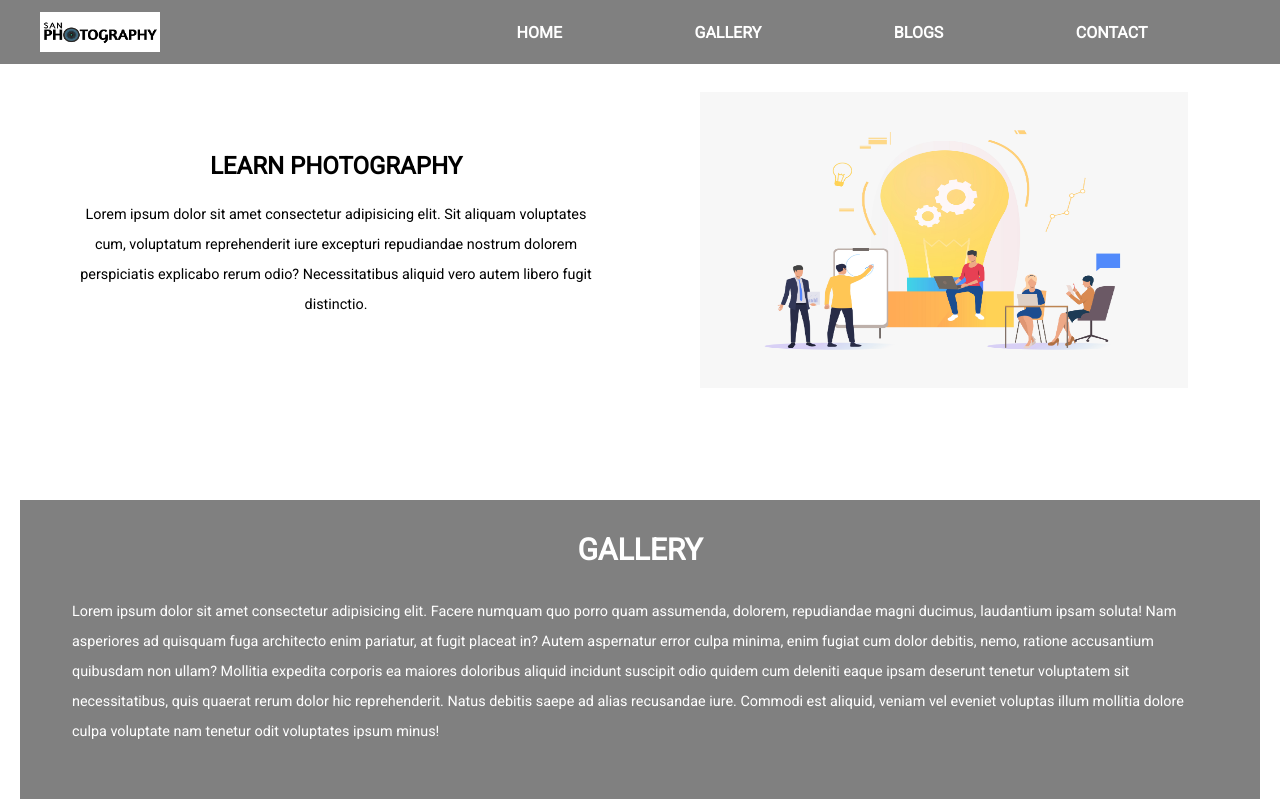
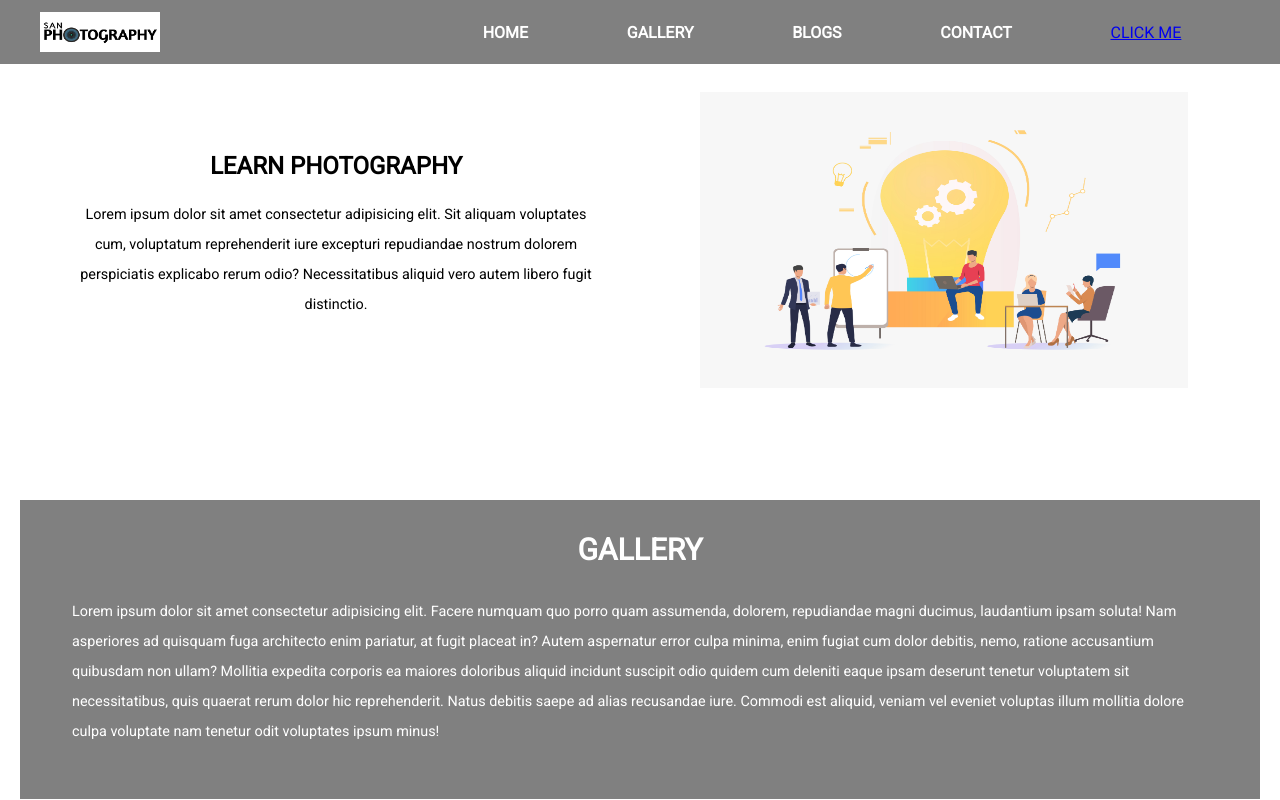
Before and after one commit to capslock11/capslocked.github.io, a plain HTML site: page index.html in a window 1280 px wide. Shown: the top 800 px of the page. Drawn offline with Linux system fonts and the light colour scheme.

Commit message:
Update index.html

```diff
--- a/index.html
+++ b/index.html
@@ -28,6 +28,7 @@
                         <li class="list"> <a href="#gallery" class="link">GALLERY</a></li>
                         <li class="list"> <a href="#blogs" class="link">BLOGS</a></li>
                         <li class="list"> <a href="#contact" class="link">CONTACT</a></li>
+                        <li class="list"> <a href="https://wwww.google.com" class="btn-click">CLICK ME</a></li>
                     </ul>
                 </div>
             </nav>
```
